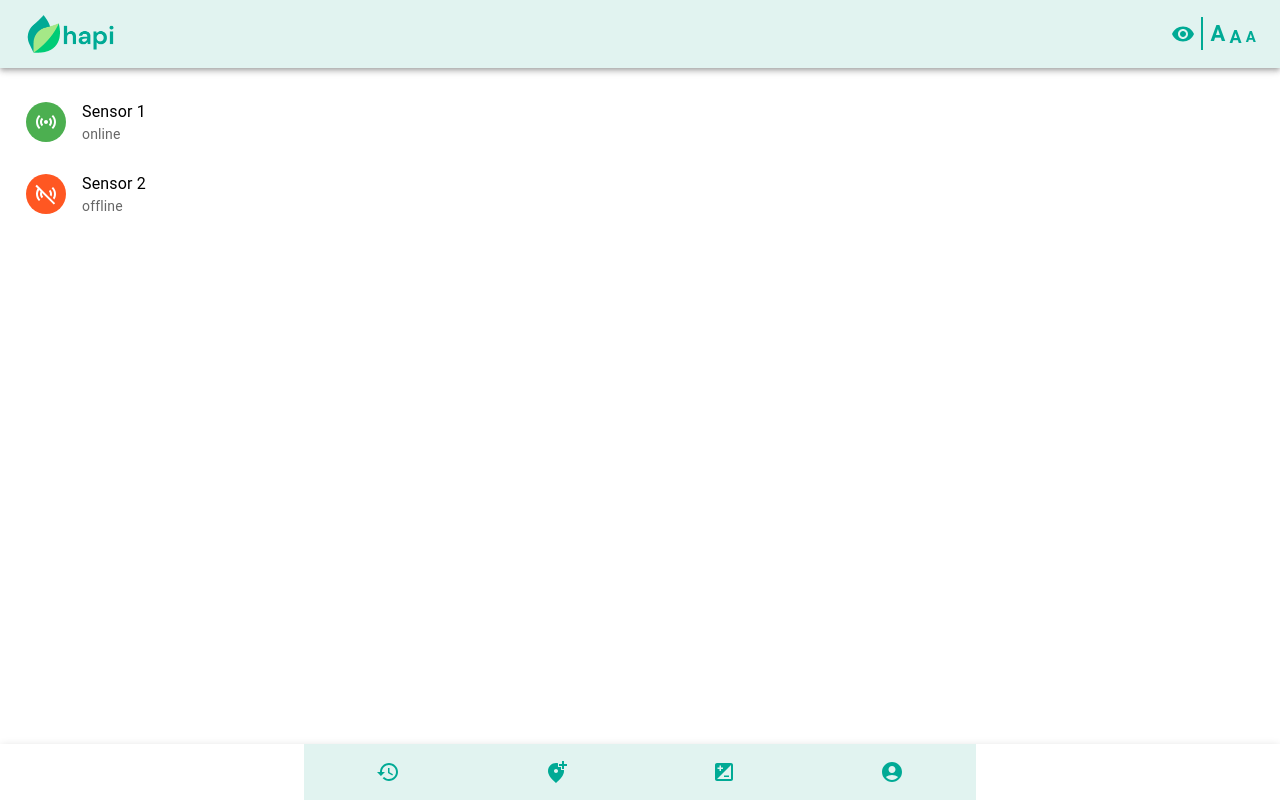
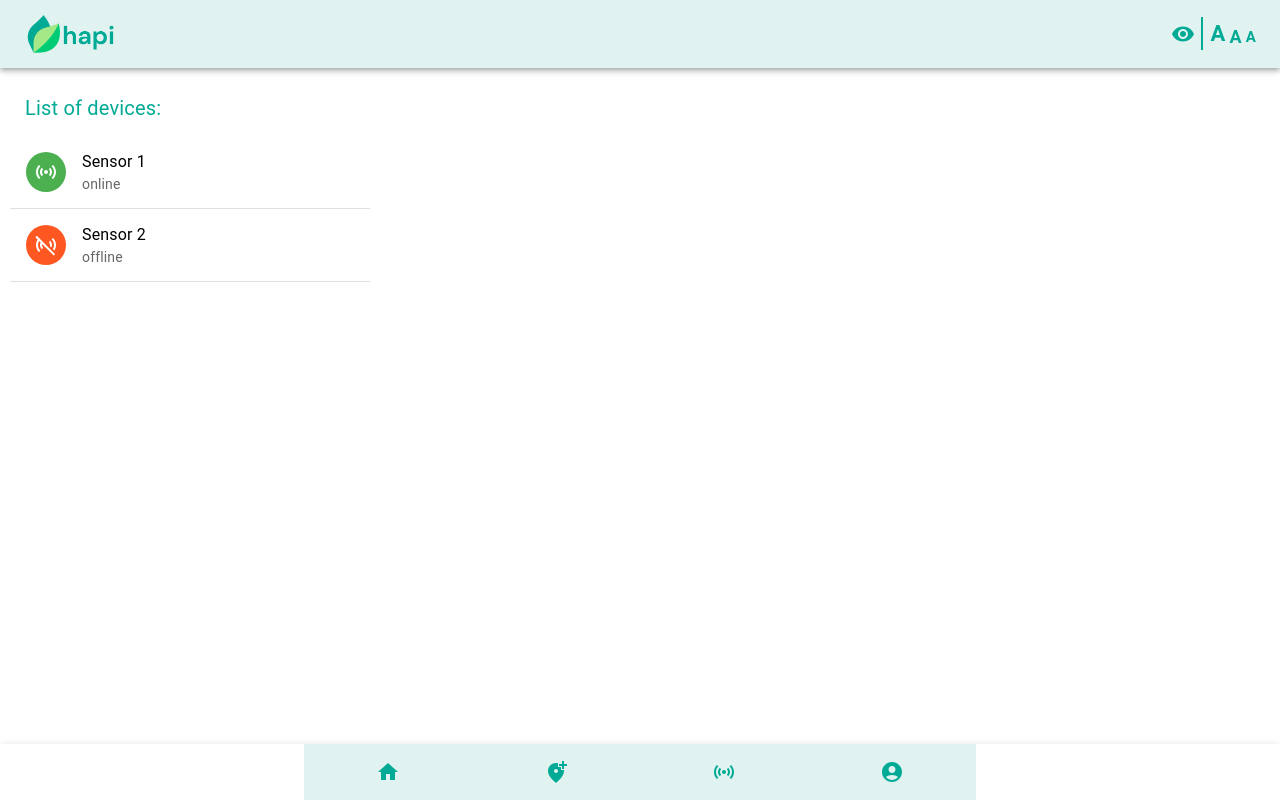
Before and after one commit to ExecutePL/hapi, a React (Create React App) app: page /sensors-list in a window 1280 px wide. Built offline with nearby package versions, Linux system fonts and the light colour scheme.

Commit message:
refactor(sensors list): fix view

```diff
--- a/src/components/BottomBar.tsx
+++ b/src/components/BottomBar.tsx
@@ -1,11 +1,13 @@
 import * as React from "react";
 import BottomNavigation from "@mui/material/BottomNavigation";
 import BottomNavigationAction from "@mui/material/BottomNavigationAction";
-import RestoreIcon from "@mui/icons-material/Restore";
+import HomeIcon from "@mui/icons-material/Home";
 import Paper from "@mui/material/Paper";
 import AccountCircleIcon from "@mui/icons-material/AccountCircle";
 import AddLocationAltIcon from "@mui/icons-material/AddLocationAlt";
 import IsoIcon from "@mui/icons-material/Iso";
+import SensorsIcon from "@mui/icons-material/Sensors";
+import MapIcon from "@mui/icons-material/Map";
 
 export const BottomBar = () => {
   const [value, setValue] = React.useState(0);
@@ -27,7 +29,7 @@ export const BottomBar = () => {
         }}
       >
         <BottomNavigationAction
-          icon={<RestoreIcon />}
+          icon={<HomeIcon />}
           sx={{ backgroundColor: "primary.main", color: "secondary.main" }}
           value="home"
         />
@@ -37,7 +39,7 @@ export const BottomBar = () => {
           value="addLocationAlt"
         />
         <BottomNavigationAction
-          icon={<IsoIcon />}
+          icon={<SensorsIcon />}
           sx={{ backgroundColor: "primary.main", color: "secondary.main" }}
           value="Iso"
         />
@@ -48,34 +50,5 @@ export const BottomBar = () => {
         />
       </BottomNavigation>
     </Paper>
-    // <AppBar
-    //   position="fixed"
-    //   color="primary"
-    //   sx={{
-    //     top: "auto",
-    //     bottom: 0,
-    //   }}
-    //   style={{ boxShadow: "1px 4px 15px 0px rgba(66, 68, 90, 1)" }}
-    // >
-    //   <Toolbar
-    //     sx={{
-    //       display: "flex",
-    //       justifyContent: "space-around",
-    //     }}
-    //   >
-    //     <IconButton aria-label="home">
-    //       <HomeIcon color="secondary" />
-    //     </IconButton>
-    //     <IconButton aria-label="home">
-    //       <AddLocationAltIcon color="secondary" />
-    //     </IconButton>
-    //     <IconButton aria-label="home">
-    //       <IsoIcon color="secondary" />
-    //     </IconButton>
-    //     <IconButton aria-label="home">
-    //       <AccountCircleIcon color="secondary" />
-    //     </IconButton>
-    //   </Toolbar>
-    // </AppBar>
   );
 };
--- a/src/view/SensorsList.tsx
+++ b/src/view/SensorsList.tsx
@@ -9,13 +9,25 @@ import SensorsIcon from "@mui/icons-material/Sensors";
 import { deepOrange, green } from "@mui/material/colors";
 import SensorsOffIcon from "@mui/icons-material/SensorsOff";
 import { useNavigate } from "react-router-dom";
+import { Typography } from "@mui/material";
+import Divider from "@mui/material/Divider";
+import React from "react";
 
 export const SensorsList = () => {
   const navigate = useNavigate();
   return (
     <Layout>
+      <Typography
+        fontSize="20px"
+        color="secondary.main"
+        sx={{ padding: "15px 15px 5px" }}
+      >
+        List of devices:
+      </Typography>
+
       <List sx={{ width: "100%", maxWidth: 360 }}>
         {sensors.map((sensor) => (
+          <React.Fragment>
             <ListItem
               key={sensor.serialNumber}
               onClick={() => navigate(`/sensor/${sensor.serialNumber}`)}
@@ -35,8 +47,10 @@ export const SensorsList = () => {
                   )}
                 </Avatar>
               </ListItemAvatar>
-            <ListItemText primary={sensor.name} secondary={sensor.status} />
+              <ListItemText primary={sensor.name} secondary={sensor.status} />{" "}
             </ListItem>
+            <Divider />
+          </React.Fragment>
         ))}
       </List>
     </Layout>
```
Also changed, not shown: src/assets/img/pin.png (added). Lines whose indentation alone changed are shown as unchanged.
